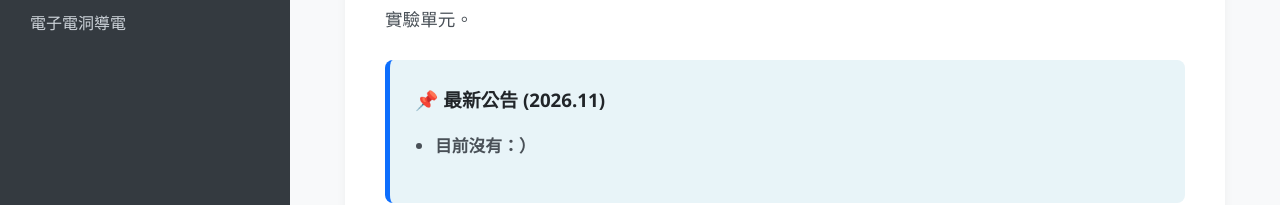
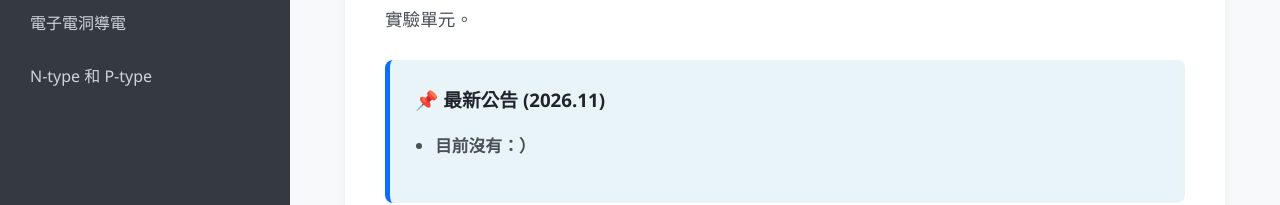
Before and after one commit to stu1051011/physics-class, a plain HTML site: page index.html in a window 1280 px wide. Shown: the part 203-408 px from the top of the page. Drawn offline with Linux system fonts and the light colour scheme.

Commit message:
Add N-type and P-type link to index.html

```diff
--- a/index.html
+++ b/index.html
@@ -32,6 +32,7 @@
         <a href="index.html"><li class="active">首頁公告與指引</li></a>
         <a href="light_id.html"><li>光的繞射及干涉</li></a>
         <a href="electric_hole.html"><li>電子電洞導電</li></a>
+        <a href="nmos_pmos.html"><li>N-type 和 P-type </li></a>
     </ul>
 </div>
 
```
